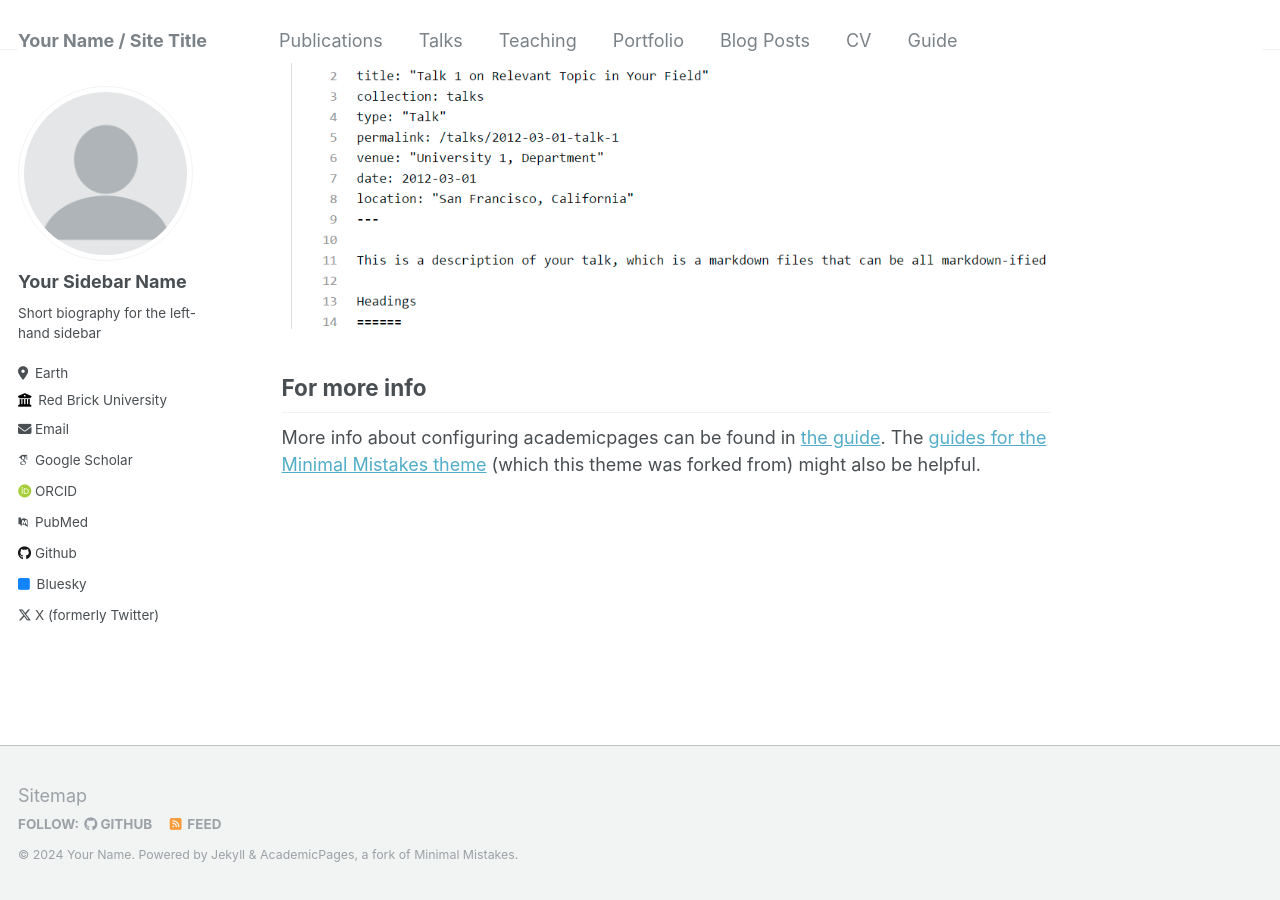
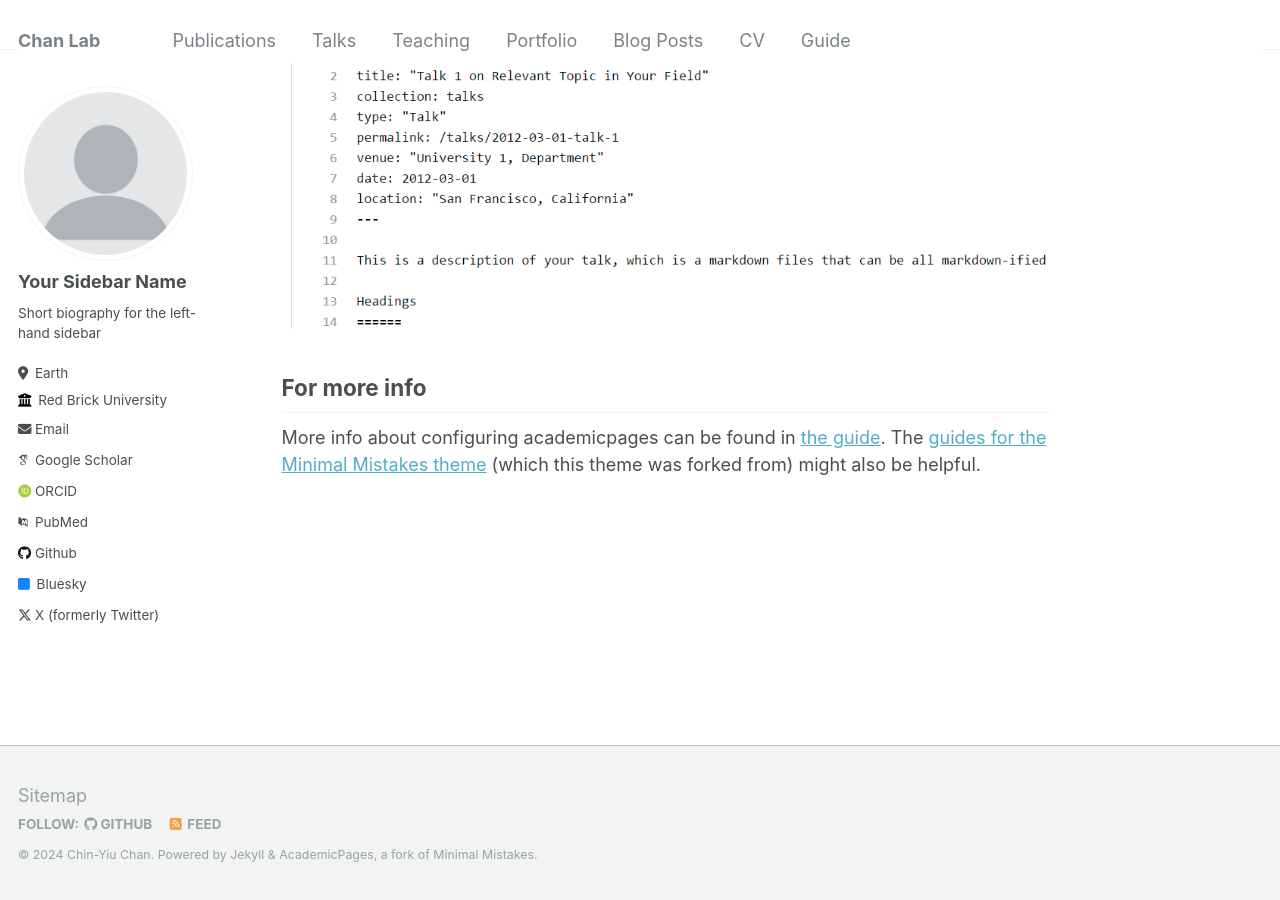
Before and after one commit to cychan-chem/chinychan.github.io, a Jekyll site: the page built from _pages/about.md, in a window 1280 px wide and 900 px high, scrolled down 2640 px. Built offline with Jekyll 4.4.1, drawn with Linux system fonts in a browser that asks for light colours; some web fonts are replaced.

Commit message:
Update _config.yml

```diff
--- a/_config.yml
+++ b/_config.yml
@@ -8,9 +8,9 @@
 
 # Basic Site Settings
 locale                   : "en-US"
-title                    : "Your Name / Site Title"
+title                    : "Chan Lab"
 title_separator          : "-"
-name                     : &name "Your Name"
+name                     : &name "Chin-Yiu Chan"
 description              : &description "personal description"
 url                      : https://chinychan.github.io # the base hostname & protocol for your site e.g. "https://mmistakes.github.io"
 baseurl                  : "" # the subpath of your site, e.g. "/blog"
```
